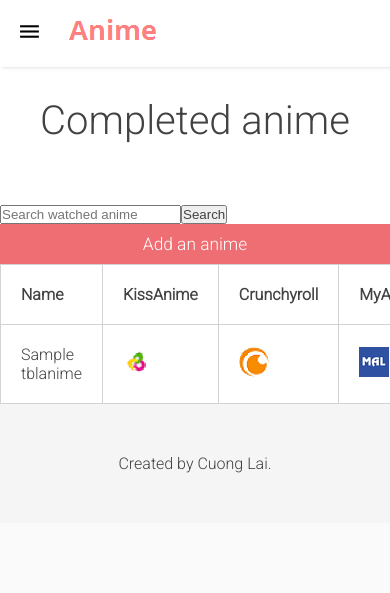
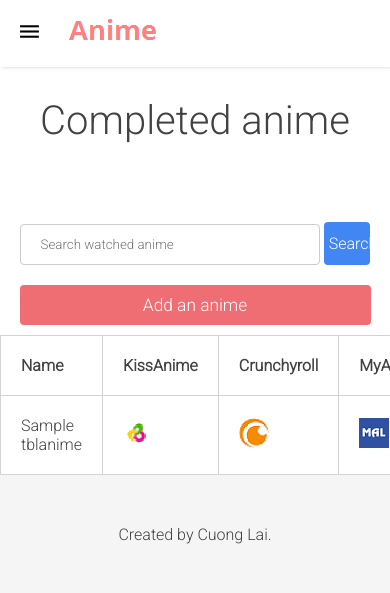
Before and after one commit to CuongLai/AnimeWebsite, a PHP site: page /watched.php in a window 390 px wide; the page is wider, and only the part inside the window is pictured. Shown: the top 593 px of that part. Run offline with PHP 8.4, Linux system fonts and the light colour scheme; tables that the repository leaves empty or names only in its code hold one stand-in row (values such as "Sample post"); data that the repository does not hold is empty; some libraries are stand-ins or nearby versions.

Commit message:
Some CSS for the buttons when browser size is small.

```diff
--- a/style.css
+++ b/style.css
@@ -196,12 +196,16 @@ body
     border-radius: 4px;
     box-sizing: border-box;
   }
+  input[type=text]
+  {
+    font-family: 'Roboto', sans-serif;
+  }
   .searchBtn
   {
     background-color: #4286f4;
     color: white;
     width: 8%;
-    padding: 12px 20px;
+    padding: 12px 5px;
     margin-top: 10px;
     margin-bottom: 10px;
     margin-left: 1%;
@@ -397,13 +401,64 @@ body
   {
     background-color: #EE6E73;
     color: white;
-    width: 100%;
-    margin: auto;
+    width: 90%;
+    margin-bottom: 10px;
     font-family: 'Roboto', sans-serif;
     padding: 10px 15px;
     border: none;
     cursor: pointer;
     font-size: 13pt;
+    border-radius: 4px;
+  }
+  .btnDiv
+  {
+    text-align: center;
+    margin: auto;
+  }
+  .txtSearch
+  {
+    width: 77%;
+    padding: 12px 20px;
+    margin: 20px 0;
+    border: 1px solid #ccc;
+    border-radius: 4px;
+    box-sizing: border-box;
+  }
+  input[type=text]
+  {
+    font-family: 'Roboto', sans-serif;
+  }
+  .searchBtn
+  {
+    background-color: #4286f4;
+    color: white;
+    width: 12%;
+    padding: 12px 5px;
+    margin-top: 10px;
+    margin-bottom: 10px;
+    margin-left: 1%;
+    border: none;
+    border-radius: 4px;
+    cursor: pointer;
+    font-family: 'Roboto', sans-serif;
+    font-size: 12pt;
+  }
+  .searchBtn:hover
+  {
+    background-color: #3872d1;
+  }
+  .addText
+  {
+    width: 90%;
+    padding: 12px 20px;
+    margin: 20px 0;
+    border: 1px solid #ccc;
+    border-radius: 4px;
+    box-sizing: border-box;
+  }
+  .addLabel
+  {
+    font-size: 16pt;
   }
 }
 /*--------------------------------------------------------------------------*/
```
